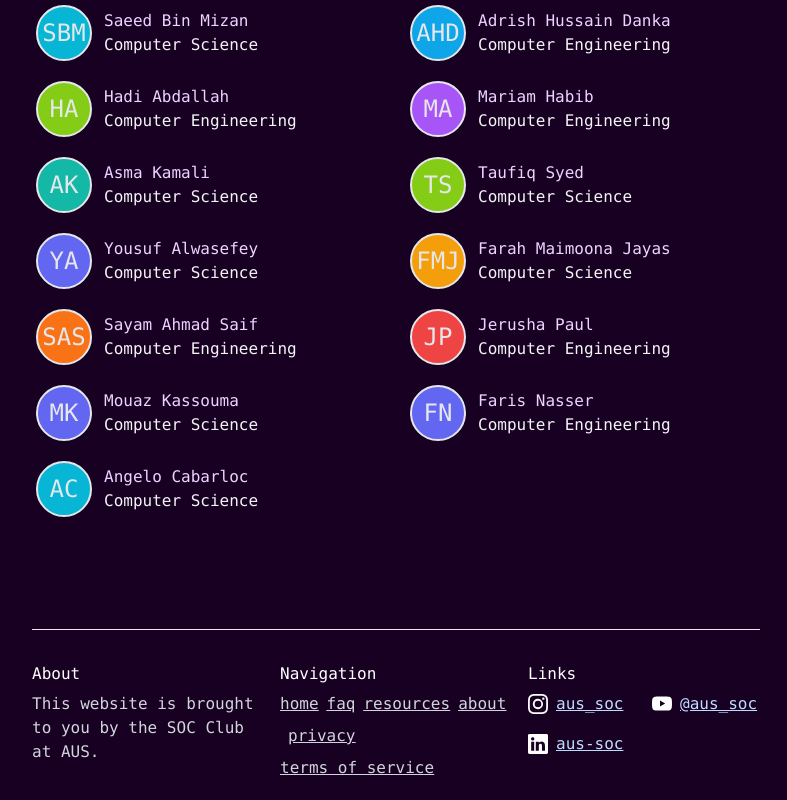
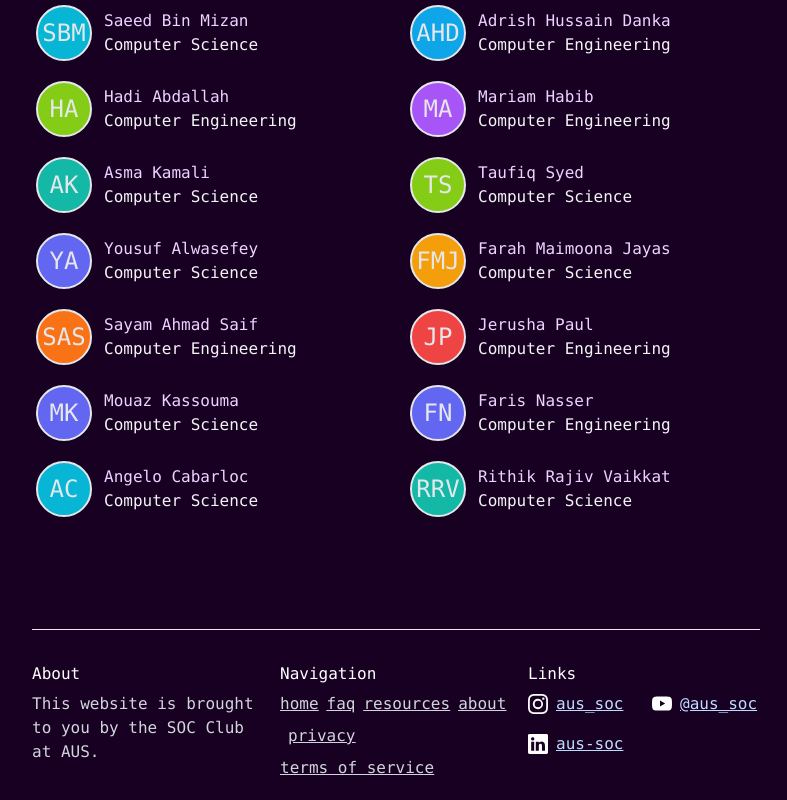
Before and after one commit to aelmosalamy/thesoc.club, a Next.js app: page / in a window 1280 px wide. Shown: the part 855-1655 px from the top of the page, without its empty margins (244-1031 px from the left). Built offline with nearby package versions, Linux system fonts and the light colour scheme.

Commit message:
added new member to members.ts

```diff
--- a/app/members.ts
+++ b/app/members.ts
@@ -124,6 +124,11 @@ const members: {name: string, initials: string, major: string}[] = [
         initials: "AC",
         major: "computer science",
     },
+    {
+        name: "Rithik Rajiv Vaikkat",
+        initials: "RRV",
+        major: "computer science",
+    },
 ];
 
 export default members;
```
